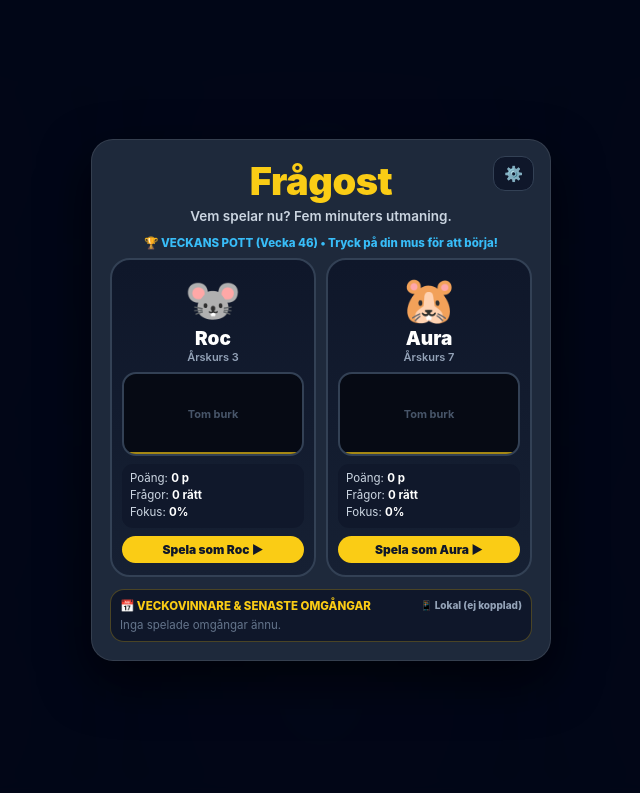
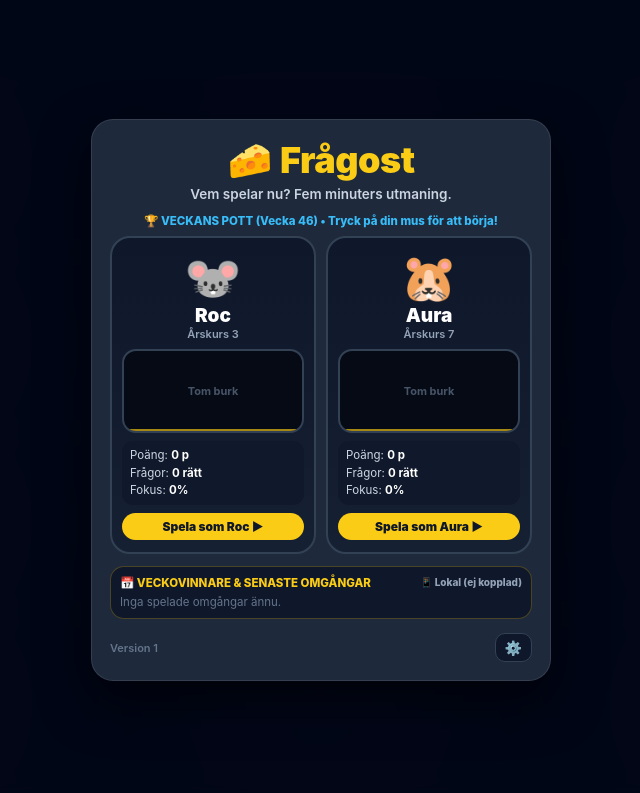
Before and after one commit to rozbehniazi/frogost, a plain HTML site: page index.html in a window 1280 px wide. Shown: the whole page, without its empty margins (319-959 px from the left). Drawn offline with Linux system fonts and the light colour scheme.

Commit message:
Refactor index.html layout and styles
Removed the top gear button and adjusted the title and styles. Added a home footer bar with version label and settings button.

```diff
--- a/index.html
+++ b/index.html
@@ -8,7 +8,7 @@
   <meta name="apple-mobile-web-app-title" content="Frågost" />
   <link id="appleTouchIcon" rel="apple-touch-icon" href="" />
   <link id="faviconIcon" rel="icon" href="" />
-  <title>Frågost9</title>
+  <title>Frågost</title>
   <script>
     (function generateCheeseAppIcon() {
       const canvas = document.createElement('canvas');
@@ -247,19 +247,6 @@
       position: relative;
     }
 
-    .top-gear-btn {
-      position: absolute;
-      top: 16px;
-      right: 16px;
-      background: #0f172a;
-      border: 1px solid #334155;
-      color: #cbd5e1;
-      border-radius: 12px;
-      padding: 7px 10px;
-      font-size: 15px;
-      cursor: pointer;
-    }
-
     .top-back-btn {
       position: absolute;
       top: 16px;
@@ -276,10 +263,14 @@
 
     h1.main-title {
       margin: 0 0 4px 0;
-      font-size: 38px;
+      font-size: 36px;
       font-weight: 900;
       letter-spacing: -0.5px;
       color: var(--accent);
+      display: flex;
+      align-items: center;
+      justify-content: center;
+      gap: 8px;
     }
 
     p.main-subtitle {
@@ -402,6 +393,33 @@
       width: 100%;
     }
 
+    .home-footer-bar {
+      display: flex;
+      justify-content: space-between;
+      align-items: center;
+      margin-top: 10px;
+      padding-top: 4px;
+    }
+
+    .version-label {
+      font-size: 11px;
+      font-weight: 600;
+      color: #64748b;
+      text-align: left;
+    }
+
+    .bottom-gear-btn {
+      background: #0f172a;
+      border: 1px solid #334155;
+      color: #cbd5e1;
+      border-radius: 10px;
+      padding: 5px 9px;
+      font-size: 14px;
+      cursor: pointer;
+    }
+
+    .bottom-gear-btn:active { transform: scale(0.94); }
+
     .rules-box {
       background: rgba(15, 23, 42, 0.65);
       border-radius: 14px;
@@ -572,7 +590,7 @@
       background: #0f172a;
       border-radius: 14px;
       padding: 9px;
-      margin: 8px 0 8px 0;
+      margin: 8px 0 0 0;
       border: 1px solid rgba(250, 204, 21, 0.25);
       text-align: left;
     }
@@ -636,8 +654,7 @@
   <!-- SKÄRM 1: HOME -->
   <div id="homeScreen" class="overlay">
     <div class="card">
-      <button id="openSettingsBtn" class="top-gear-btn" title="Inställningar">⚙️</button>
-      <h1 class="main-title">Frågost</h1>
+      <h1 class="main-title"><span>🧀</span> Frågost</h1>
       <p class="main-subtitle">Vem spelar nu? Fem minuters utmaning.</p>
 
       <div style="font-size:11.5px; font-weight:800; color:var(--info); margin-bottom:6px;">
@@ -678,7 +695,7 @@
         </div>
       </div>
 
-      <div class="leaderboard-box" style="margin-bottom:0;">
+      <div class="leaderboard-box">
         <div class="leaderboard-title">
           <span>📅 VECKOVINNARE & SENASTE OMGÅNGAR</span>
           <span id="homeSyncLabel" style="font-size:10px; color:#94a3b8;">Kontrollerar...</span>
@@ -686,6 +703,11 @@
         <div id="homeHistoryList">
           <div style="font-size:11.5px; color:#64748b;">Inga spelade omgångar ännu.</div>
         </div>
+      </div>
+
+      <div class="home-footer-bar">
+        <span class="version-label">Version 1</span>
+        <button id="openSettingsBtn" class="bottom-gear-btn" title="Inställningar">⚙️</button>
       </div>
     </div>
   </div>
@@ -795,7 +817,7 @@
       <div style="background:#0f172a; padding:10px; border-radius:14px; border:1px solid rgba(250,204,21,0.35);">
         <div style="font-size:11.5px; color:#94a3b8;">Omgångens poäng för <b id="endPlayerName" style="color:white;">Aura</b></div>
         <div style="font-size:30px; font-weight:900; color:var(--accent);" id="finalTotalScore">0 p</div>
-        <div style="font-size:11.5px; color:#38bdf8; font-weight:700;" id="roundFocusBadge">Fokus & Reflex-index: 0%</div>
+        <div style="font-size:11.5px; color:#38bdf8; font-weight:700;" id="roundFocusBadge">Fokus & Reflex-index denna runda: 0%</div>
       </div>
 
       <div class="stats-grid">
@@ -1210,7 +1232,7 @@ document.getElementById('backToHomeBtn').addEventListener('click', () => {
 refreshHomeDashboard();
 
 /* ==========================================================================
-   5. INSTÄLLNINGAR & LIVE-DIAGNOSTIK (TESTA AI & FIREBASE DIREKT)
+   5. INSTÄLLNINGAR & LIVE-DIAGNOSTIK
    ========================================================================== */
 document.getElementById('openSettingsBtn').addEventListener('click', () => {
   document.getElementById('geminiApiKeyInput').value = geminiApiKey;
@@ -1254,9 +1276,11 @@ document.getElementById('testConnectionsBtn').addEventListener('click', async ()
         throw new Error(errData.error?.message || `Ogiltig API-nyckel (HTTP ${listRes.status})`);
       }
       const listData = await listRes.json();
-      const firstFlash = (listData.models || []).find(
-        m => m.name && m.name.toLowerCase().includes('flash') && (m.supportedGenerationMethods || []).includes('generateContent')
-      );
+      const firstFlash = (listData.models || []).find(m => {
+        const n = (m.name || '').toLowerCase();
+        return n.includes('flash') && !n.includes('image') && !n.includes('audio') && !n.includes('thinking') &&
+               (m.supportedGenerationMethods || []).includes('generateContent');
+      });
       aiStatus = `✅ Gemini AI OK (${firstFlash ? firstFlash.name.replace('models/', '') : 'Ansluten'})`;
     } catch (e) {
       aiStatus = `❌ Gemini AI fel: ${e.message}`;
@@ -1290,7 +1314,7 @@ document.getElementById('testConnectionsBtn').addEventListener('click', async ()
 });
 
 /* ==========================================================================
-   6. RESILIENT GEMINI AI-MOTOR (AUTOMATISK RESERVVÄXLING VID HÖG BELASTNING)
+   6. RESILIENT GEMINI AI-MOTOR (STRICT JSON + AUTOMATISK RESERVVÄXLING)
    ========================================================================== */
 async function callGeminiForQuestions(promptText, statusCallback = null) {
   if (!geminiApiKey) throw new Error("Ingen Gemini API-nyckel sparad (klicka på ⚙️ på startsidan).");
@@ -1303,7 +1327,11 @@ async function callGeminiForQuestions(promptText, statusCallback = null) {
     if (listRes.ok) {
       const listData = await listRes.json();
       const allFlash = (listData.models || [])
-        .filter(m => m.name && m.name.toLowerCase().includes('flash') && (m.supportedGenerationMethods || []).includes('generateContent'))
+        .filter(m => {
+          const n = (m.name || '').toLowerCase();
+          return n.includes('flash') && !n.includes('image') && !n.includes('audio') && !n.includes('thinking') &&
+                 (m.supportedGenerationMethods || []).includes('generateContent');
+        })
         .map(m => m.name);
       const priority = ['3.8-flash', '3.5-flash', '3-flash', '2.5-flash', '2.0-flash'];
       for (const tag of priority) {
@@ -1324,7 +1352,7 @@ async function callGeminiForQuestions(promptText, statusCallback = null) {
   for (let i = 0; i < Math.min(candidateModels.length, 3); i++) {
     const modelName = candidateModels[i];
     if (statusCallback && i > 0) {
-      statusCallback(`Hög belastning – byter automatiskt till ${modelName.replace('models/', '')}...`);
+      statusCallback(`Provar alternativ modell ${modelName.replace('models/', '')}...`);
     }
 
     const controller = new AbortController();
@@ -1339,7 +1367,10 @@ async function callGeminiForQuestions(promptText, statusCallback = null) {
           signal: controller.signal,
           body: JSON.stringify({
             contents: [{ parts: [{ text: promptText }] }],
-            generationConfig: { temperature: 0.8 }
+            generationConfig: {
+              temperature: 0.7,
+              responseMimeType: "application/json"
+            }
           })
         }
       );
@@ -1356,7 +1387,7 @@ async function callGeminiForQuestions(promptText, statusCallback = null) {
       const startIdx = rawText.indexOf('[');
       const endIdx = rawText.lastIndexOf(']');
       if (startIdx === -1 || endIdx === -1) {
-        lastError = "Ogiltigt JSON-svar från modellen.";
+        lastError = "Modellen returnerade ingen frågelista.";
         continue;
       }
       const parsed = JSON.parse(rawText.slice(startIdx, endIdx + 1));
@@ -1367,7 +1398,7 @@ async function callGeminiForQuestions(promptText, statusCallback = null) {
       }
     } catch (err) {
       clearTimeout(timeoutId);
-      lastError = err.name === 'AbortError' ? 'Tidsgräns (25s) – provar snabbare modell...' : err.message;
+      lastError = err.name === 'AbortError' ? 'Tidsgräns (25s) – provar nästa modell...' : err.message;
     }
   }
 
```
